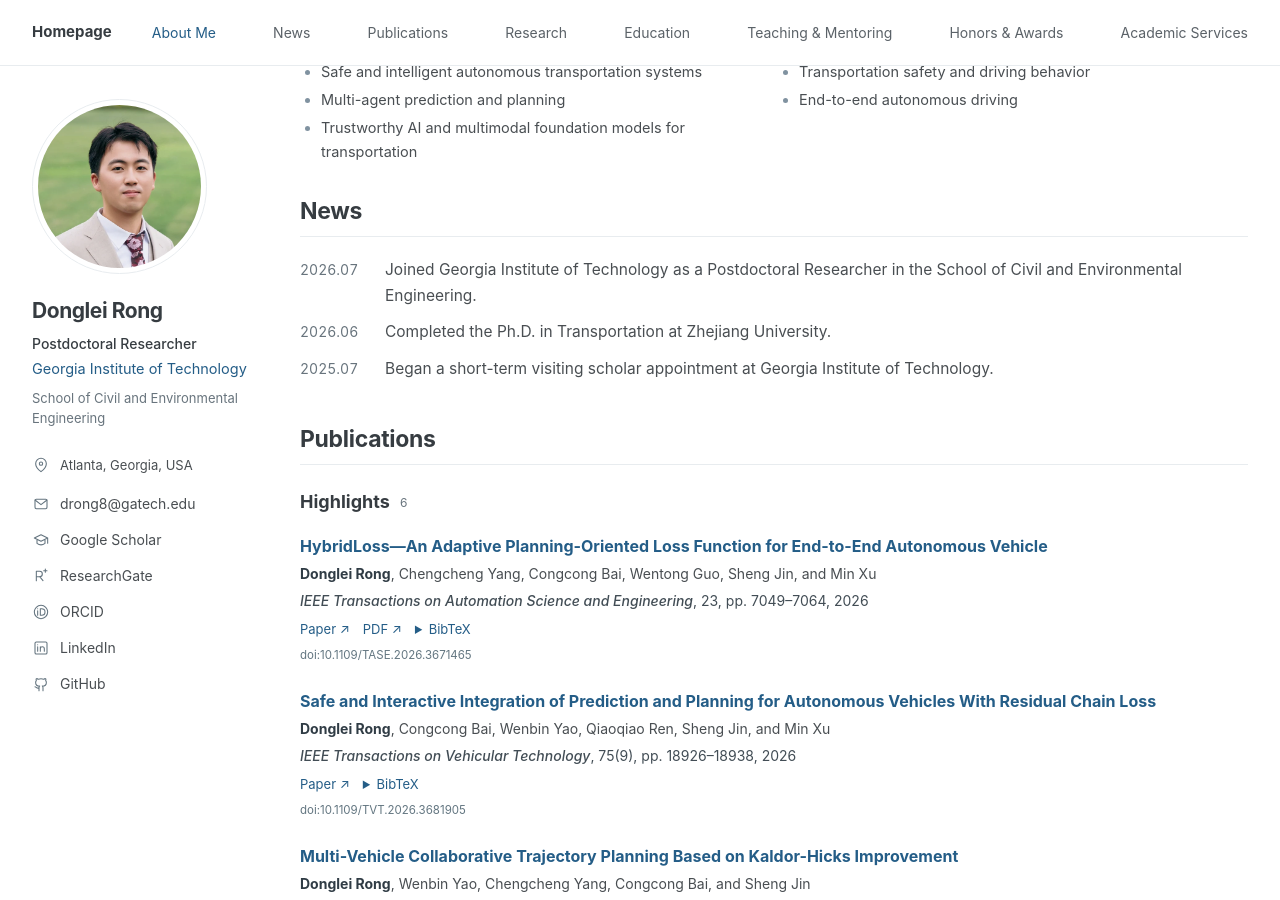
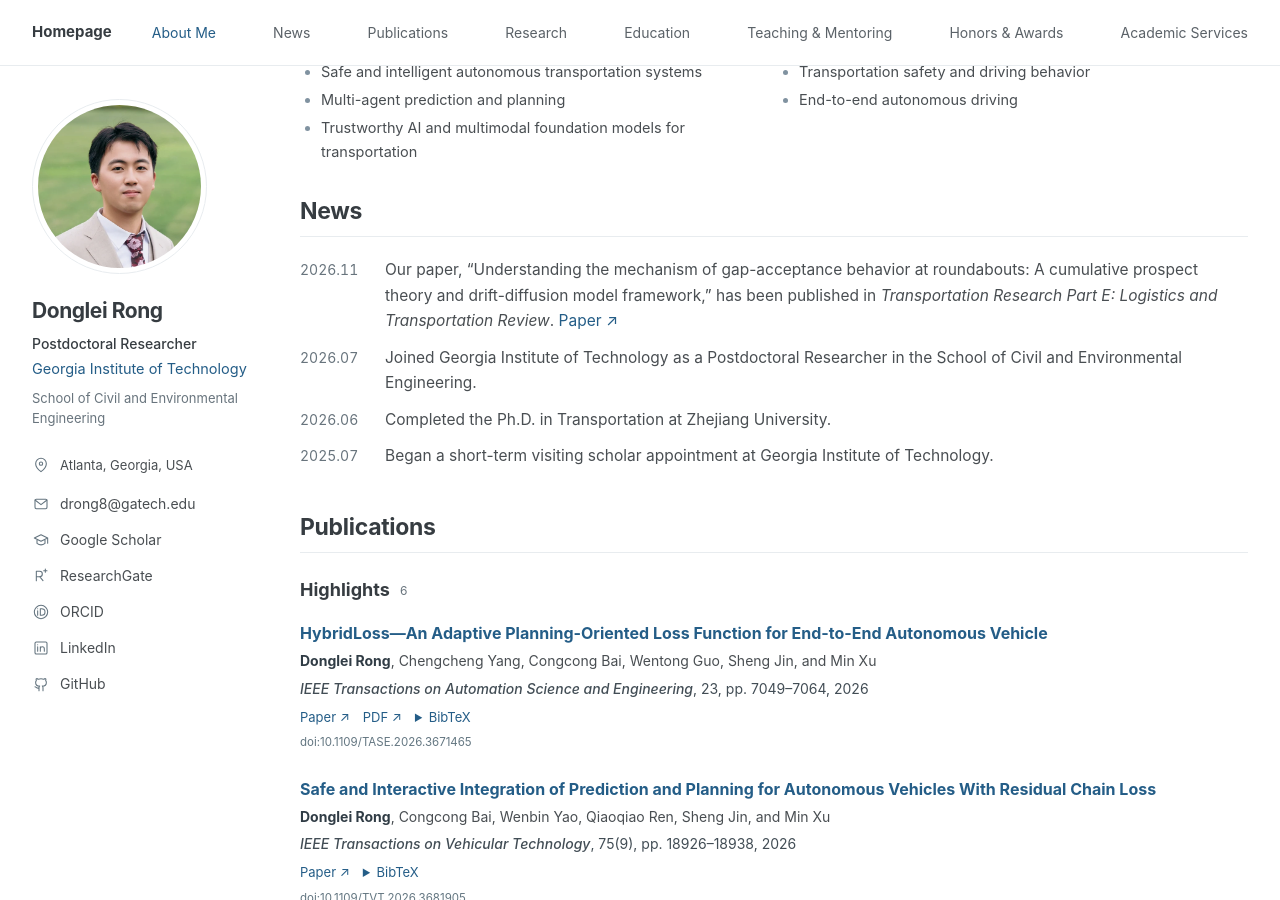
Before and after one commit to donglei-rong/donglei-rong.github.io, a Jekyll site: the page built from index.html, in a window 1280 px wide and 900 px high, scrolled down 382 px. Built offline with Jekyll 4.4.1, drawn with Linux system fonts in a browser that asks for light colours.

Commit message:
Announce roundabout gap-acceptance journal paper

```diff
--- a/_data/news.yml
+++ b/_data/news.yml
@@ -1,4 +1,11 @@
-# News items are derived from CV appointment/degree dates; no invented paper acceptance dates.
+# News uses verified publication and appointment/degree dates.
+- date: '2026.11'
+  text: >-
+    Our paper, "Understanding the mechanism of gap-acceptance behavior at roundabouts:
+    A cumulative prospect theory and drift-diffusion model framework," has been published in
+    *Transportation Research Part E: Logistics and Transportation Review*.
+  url: https://www.sciencedirect.com/science/article/pii/S1366554526006927
+  link_label: Paper
 - date: '2026.07'
   text: Joined Georgia Institute of Technology as a Postdoctoral Researcher in the School of Civil and Environmental
     Engineering.
```
